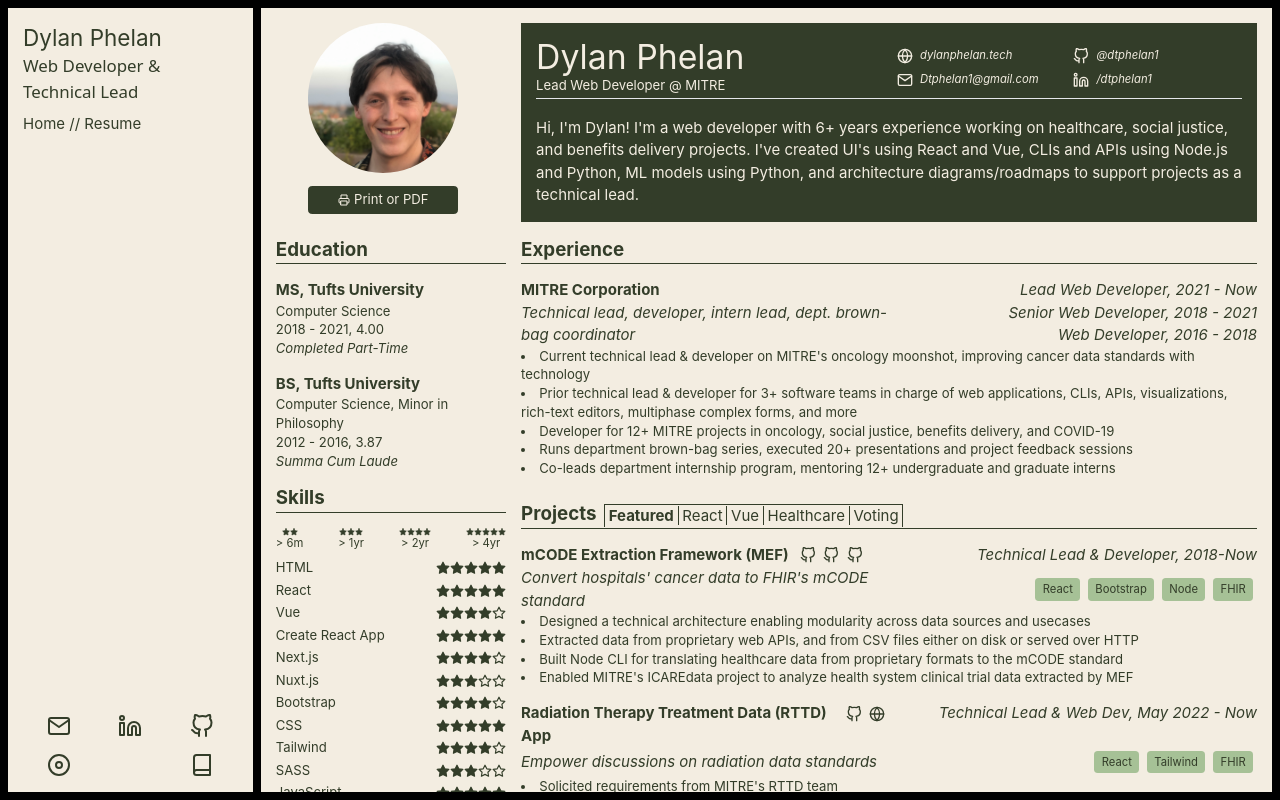
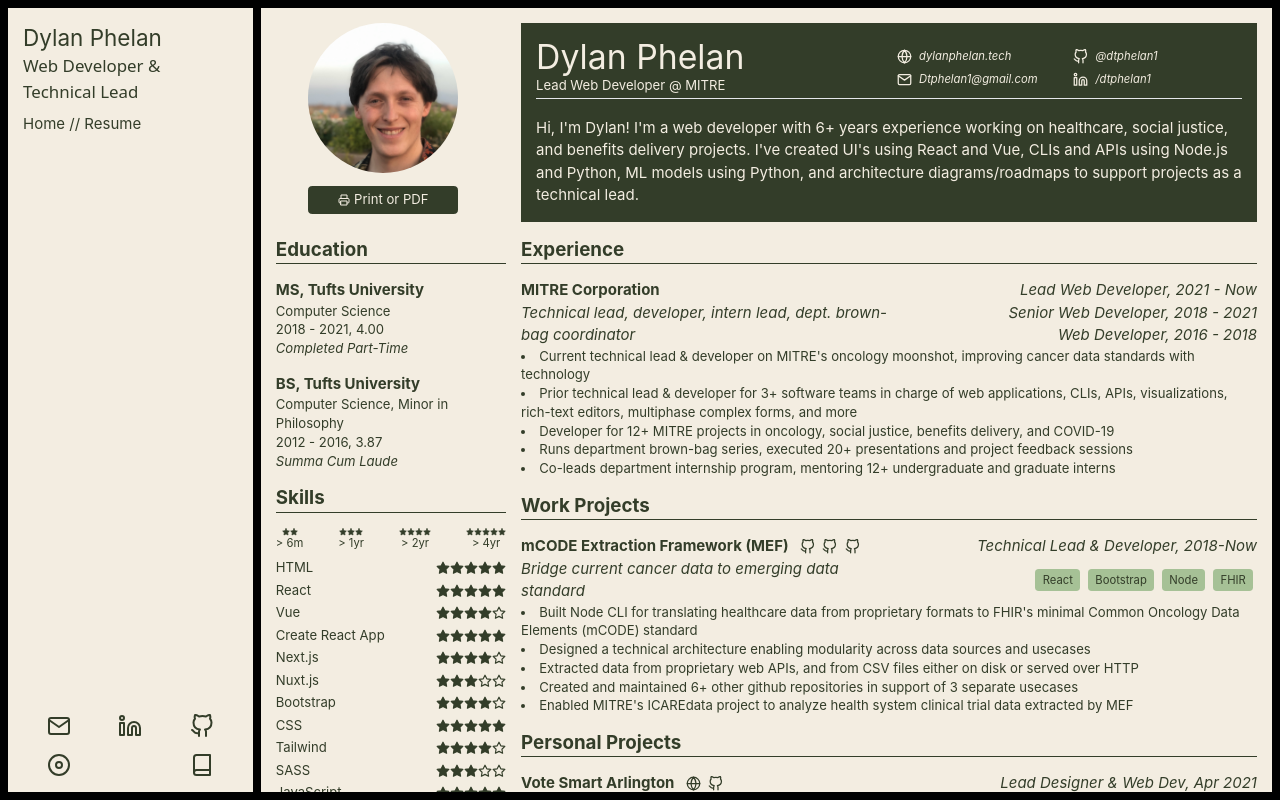
Before and after one commit to Dtphelan1/dtphelan1.github.io, a Next.js app: page /resume in a window 1280 px wide. Built offline with nearby package versions, Linux system fonts and the light colour scheme; some icons are missing.

Commit message:
remove skill area tabs; add separate project/personal sections; trimmed for printability

```diff
--- /dev/null
+++ b/components/SkillAreaTabs.js
@@ -0,0 +1,22 @@
+export default function SkillAreaTabs() {
+  const skillAreas = ["Featured", "React", "Vue", "Healthcare", "Voting"];
+  const [skillArea, setSkillArea] = useState(skillAreas[0]);
+  return (
+    <div className="relative inline-block max-w-[16.25rem] sm:max-w-max overflow-auto mb-[4px] bottom-[-11px] border-x border-t border-primary">
+      {skillAreas.map((curSkill) => {
+        return (
+          <p
+            key={curSkill}
+            className={
+              "cursor-pointer text-base inline border-primary border-r last-of-type:border-r-0 px-1 " +
+              (skillArea === curSkill && "font-bold")
+            }
+            onClick={() => setSkillArea(curSkill)}
+          >
+            {curSkill}
+          </p>
+        );
+      })}
+    </div>
+  );
+}
--- a/pages/resume.js
+++ b/pages/resume.js
@@ -91,9 +91,10 @@
       ],
     },
   ];
-  const projects = [
+  const workProjects = [
     {
       title: "mCODE Extraction Framework (MEF)",
+      featured: true,
       role: "Technical Lead & Developer",
       date: "2018-Now",
       links: [
@@ -113,12 +114,12 @@
           Icon: GitHub,
         },
       ],
-      elevatorPitch: "Convert hospitals' cancer data to FHIR's mCODE standard",
+      elevatorPitch: "Bridge current cancer data to emerging data standard",
       bullets: [
+        "Built Node CLI for translating healthcare data from proprietary formats to FHIR's minimal Common Oncology Data Elements (mCODE) standard",
         "Designed a technical architecture enabling modularity across data sources and usecases",
         "Extracted data from proprietary web APIs, and from CSV files either on disk or served over HTTP",
-        "Built Node CLI for translating healthcare data from proprietary formats to the mCODE standard",
-        // "Created and maintained 6+ other github repositories in support of 3 separate usecases",
+        "Created and maintained 6+ other github repositories in support of 3 separate usecases",
         "Enabled MITRE's ICAREdata project to analyze health system clinical trial data extracted by MEF",
       ],
       tags: ["React", "Bootstrap", "Node", "FHIR"],
@@ -141,8 +142,8 @@
       ],
       elevatorPitch: "Empower discussions on radiation data standards",
       bullets: [
-        "Solicited requirements from MITRE's RTTD team",
         "Developed React web application using Axios to fetch & render RTTD data from FHIR servers",
+        "Conducted requirements solicitations from MITRE's RTTD team",
         "Delivered initial prototype within 3 weeks, enabling the team's external stakeholder interviews",
         "Iterated application based on stakeholder feedback, supporting new request headers, reformatted visualizations, and metadata displays",
       ],
@@ -165,6 +166,7 @@
     {
       title: "MITRE's Social Justice Platform",
       role: "Web Dev",
+      // featured: true,
       date: "Jan - Sept 2022",
       links: [
         {
@@ -187,6 +189,22 @@
         "Implemented custom URLs for resources at the admin-authoring and routing level",
       ],
       tags: ["Vue", "EJS", "NGINX", "Express"],
+    },
+    {
+      title: "COVID-19 Free Testing Finder",
+      role: "Lead Web Developer",
+      date: "Oct 2021 - Jan 2022",
+      links: [],
+      elevatorPitch: "Find free COVID tests at ICATT-participating pharmacies ",
+      bullets: [
+        "Constructed a Vue application capable of finding free, nearby COVID-19 tests at pharmacies participating in CDC's Increasing Community Access To Testing (ICATT) program.",
+        "Collaborated with designer to tailor Vue components and tailwind styling to high fidelity wireframes",
+        "Utilized Open Street Maps and Leaflet for testing site visualization",
+        "Integrated backend web service request generating and response parsing into frontend",
+        "Transitioned complete web application to sponsor for integration into their deployment environemnt",
+        // TODO
+      ],
+      tags: ["Vue", "Tailwind", "Node", "Express", "Leaflet"],
     },
     {
       title: "FluxNotes",
@@ -215,60 +233,52 @@
       tags: ["React", "Material UI", "SCSS", "FHIR"],
     },
     {
-      title: "Vote Smart Arlington",
-      role: "Lead Designer & Web Dev",
-      date: "Apr 2021 ",
+      title: "Synthea Homepage",
+      role: "Lead Designer and Web Dev",
+      date: "2017",
       links: [
         {
-          url: "https://www.votesmartarlington.com/#/ ",
-          title: "Website",
+          url: "https://synthetichealth.github.io/synthea/",
+          title: "Synthea Website",
           Icon: Globe,
         },
+      ],
+      elevatorPitch:
+        "Generate free, synthetic, & realistic patient data easily",
+      bullets: [
+        "Constructed a simple HTML/JS site to spread awareness of MITRE's healthcare data generation tool, Synthea",
+        "Conducted landscape assessment for similar single-page information pages in academic contexts",
+        "Utilized Material Design and Bootstrap in the design of components",
+        "Facilitated the adoption of Synthea as the definitive tool for generating realistic but not real data in the FHIR community",
+        // TODO
+      ],
+      tags: ["HTML", "Material Design", "Bootstrap", "FHIR"],
+    },
     {
-          url: "https://github.com/dtphelan1/arlington-ma-town-member-voting",
-          title: "Code",
-          Icon: GitHub,
+      title: "MITRE's Standard Health Record Homepage",
+      role: "Lead Designer and Web Dev",
+      date: "2016",
+      links: [
+        {
+          url: "http://standardhealthrecord.org/",
+          title: "Standard Health Record Website",
+          Icon: Globe,
         },
       ],
-      elevatorPitch: "Learn how representatives vote on Arlington measures",
+      elevatorPitch:
+        "Sparking community engagement in healthcare standards development",
       bullets: [
-        "Organized a team of three devs to build a React web application with an Express backend",
-        "Visualized voting history of 100+ town representatives on ballot measures with React Table",
-        "Garnered appreciation from multiple local representatives, >1000 visits during local election week",
+        "Constructed a simple HTML/JS site to spread awareness of MITRE's healthcare data generation tool, Synthea",
+        "Constructed a simple HTML/JS site to spread awareness of MITRE's healthcare data generation tool, Synthea",
+        "Conducted landscape assessment for similar single-page information pages in academic contexts",
+        "Utilized Material Design and Bootstrap in the design of components",
+        "Facilitated the adoption of Synthea as the definitive tool for generating realistic but not real data in the FHIR community",
+        // TODO
       ],
-      tags: ["Sketch", "React", "Bootstrap", "Node"],
+      tags: ["HTML", "Material Design", "Bootstrap", "FHIR"],
     },
-    {
-      title: "Ranked Choice Voting (RCV) Simulation Research",
-      role: "Lead Designer & Web Dev",
-      date: "Sept 2020 - May 2021",
-      links: [
-        {
-          url: "https://mggg.github.io/rcv-webapp/#/",
-          title: "RCV Simulation Demo",
-          Icon: Globe,
-        },
-        {
-          url: "https://github.com/mggg/rcv-webapp",
-          title: "Frontend Code",
-          Icon: GitHub,
-        },
-        {
-          url: "https://github.com/mggg/RCV_Basics",
-          title: "Frontend Code",
-          Icon: GitHub,
-        },
-      ],
-      elevatorPitch: "Explore RCV's impact on election outcomes",
-      bullets: [
-        "Implemented a React web application and Python Flask API for running RCV election simulations",
-        "Conducted contextual inquiries to understand target users' interaction and visualization needs",
-        "Designed mockups for defining input parameters and visualizing election outcomes",
-        "Created Flask API for running and aggregating 4 types of RCV simulation",
-        "Visualize simulation outcomes across various model types with Victory charts",
-      ],
-      tags: ["Balsamiq", "React", "Bootstrap", "Python"],
-    },
+  ];
+  const personalProjects = [
     {
       title: "Sorting out Bandcamp Merch",
       role: "Lead Web Dev",
@@ -317,6 +327,110 @@
       ],
       tags: ["HTML", "Tailwind", "jQuery", "Vercel"],
     },
+    {
+      title: "Vote Smart Arlington",
+      role: "Lead Designer & Web Dev",
+      featured: true,
+      date: "Apr 2021 ",
+      links: [
+        {
+          url: "https://www.votesmartarlington.com/#/",
+          title: "Vote Smart Arlington Website",
+          Icon: Globe,
+        },
+        {
+          url: "https://github.com/dtphelan1/arlington-ma-town-member-voting",
+          title: "Vote Smart Arlington Code",
+          Icon: GitHub,
+        },
+      ],
+      elevatorPitch: "Learn how representatives vote on Arlington measures",
+      bullets: [
+        "Organized a team of three devs to build a React web application with an Express backend",
+        "Visualized voting history of 100+ town representatives on ballot measures with React Table",
+        "Garnered appreciation from multiple local representatives, >1000 visits during local election week",
+      ],
+      tags: ["Sketch", "React", "Bootstrap", "Node"],
+    },
+    {
+      title: "Ranked Choice Voting (RCV) Simulation Research",
+      role: "Lead Designer & Web Dev",
+      date: "Sept 2020 - May 2021",
+      links: [
+        {
+          url: "https://mggg.github.io/rcv-webapp/#/",
+          title: "RCV Simulation Demo",
+          Icon: Globe,
+        },
+        {
+          url: "https://github.com/mggg/rcv-webapp",
+          title: "Frontend Code",
+          Icon: GitHub,
+        },
+        {
+          url: "https://github.com/mggg/RCV_Basics",
+          title: "Frontend Code",
+          Icon: GitHub,
+        },
+      ],
+      elevatorPitch: "Explore RCV's impact on election outcomes",
+      bullets: [
+        "Implemented a React web application and Python Flask API for running RCV election simulations",
+        "Conducted contextual inquiries to understand target users' interaction and visualization needs",
+        "Designed mockups for defining input parameters and visualizing election outcomes",
+        "Created Flask API for running and aggregating 4 types of RCV simulation",
+        "Visualize simulation outcomes across various model types with Victory charts",
+      ],
+      tags: ["Balsamiq", "React", "Bootstrap", "Python"],
+    },
+    {
+      title: "Elections and Tournaments",
+      role: "Solo Project",
+      date: "Summer 2020",
+      links: [
+        {
+          url: "https://dtphelan1.github.io/elections/ ",
+          title: "Website",
+          Icon: Globe,
+        },
+        {
+          url: "https://github.com/Dtphelan1/elections",
+          title: "Code",
+          Icon: GitHub,
+        },
+      ],
+      elevatorPitch: "Explain frustrating voting patterns with graph theory",
+      bullets: [
+        "Built a React-powered one-pager using Graph Theory to explore frustrations with First Past the Post voting",
+        "Leveraged 'tournaments' as a mechanism of Explored ",
+        "Garnered appreciation from multiple local representatives, >1000 visits during local election week",
+      ],
+      tags: ["React", "Bootstrap", "SASS"],
+    },
+    {
+      title: "Gerrymandering & Markov Chain Monte Carlo Simulation",
+      role: "Solo Project",
+      date: "Spring 2020",
+      links: [
+        {
+          url: "https://dtphelan1.github.io/elections/ ",
+          title: "Website",
+          Icon: Globe,
+        },
+        {
+          url: "https://github.com/Dtphelan1/elections",
+          title: "Code",
+          Icon: GitHub,
+        },
+      ],
+      elevatorPitch: "Use graphs and simulation to identify gerrymandering",
+      bullets: [
+        "Used markov chain monte carlo simulation to quantifying the likelihood a voting district map is gerrymandered",
+        "Replicated Tufts' MGGG lab's ReCombination algorithm using Python to generate new district maps",
+        "Visualize frequency plot of simulated graph 'eccentricity' using matplotlib to show outliership",
+      ],
+      tags: ["Python", "matplotlib", "argparse"],
+    },
   ];
   const education = [
     {
@@ -364,8 +478,6 @@
     { name: "Balsamiq", level: 3 },
     // { name: "Sketch", level: 2 },
   ];
-  const skillAreas = ["Featured", "React", "Vue", "Healthcare", "Voting"];
-  const [skillArea, setSkillArea] = useState(skillAreas[0]);
   // Printing logic
   // Ref of the component to print
   const componentRef = useRef();
@@ -423,7 +535,7 @@
                           href={link.link}
                           rel="noopener noreferrer"
                         >
-                          <link.Icon size={16} className="inline mr-2" />
+                          <link.Icon size={15} className="inline mr-2" />
                           {link.display}
                         </a>
                       </li>
@@ -519,25 +631,11 @@
                 })}
               </div>
               <div id="projects">
-                <h2 className="text-xl font-bold inline mr-2">Projects</h2>
-                <div className="relative inline-block max-w-[16.25rem] md:max-w-max overflow-auto mb-[4px] bottom-[-11px] border-x border-t border-primary">
-                  {skillAreas.map((curSkill) => {
-                    return (
-                      <p
-                        key={curSkill}
-                        className={
-                          "cursor-pointer text-base inline border-primary border-r last-of-type:border-r-0 px-1 " +
-                          (skillArea === curSkill && "font-bold")
-                        }
-                        onClick={() => setSkillArea(curSkill)}
-                      >
-                        {curSkill}
-                      </p>
-                    );
-                  })}
-                </div>
+                <h2 className="text-xl font-bold inline mr-2">Work Projects</h2>
                 <hr className="w-full border-primary pb-4" />
-                {projects.map((project) => {
+                {workProjects
+                  .filter((proj) => proj.featured)
+                  .map((project) => {
                     return (
                       <article
                         id={project.title}
@@ -558,7 +656,72 @@
                                     title={link.title}
                                     className="m-1 text-base font-bold animate__animated hover:animate__pulse"
                                   >
-                                  <link.Icon size={16} />
+                                    <link.Icon size={15} />
+                                  </a>
+                                ))}
+                              </div>
+                            </div>
+                            <p className="basis-full md:basis-1/2 text-base text-left md:text-right">
+                              {projectMetadata(project)}
+                            </p>
+                          </div>
+                          {/* Tags */}
+                          <div className="w-full flex flex-col-reverse items-start md:flex-row md:flex-wrap md:justify-between md:items-center">
+                            <p className="basis-full md:basis-1/2 text-base italic flex-1 pr-2">
+                              {project.elevatorPitch}
+                            </p>
+                            <div className="basis-full md:basis-1/2 flex flex-1 flex-row flex-wrap items-center justify-start md:justify-end">
+                              {project.tags.map((tag) => {
+                                return (
+                                  <p
+                                    id={tag}
+                                    key={tag}
+                                    className="inline px-2 py-1 mx-1 my-1 max-h-6 first-of-type:ml-0 rounded bg-primary-ultra-light text-primary text-xs "
+                                  >
+                                    {tag}
+                                  </p>
+                                );
+                              })}
+                            </div>
+                          </div>
+                        </header>
+                        {/* Bullets */}
+                        <ul className="list-inside list-disc text-sm">
+                          {project.bullets?.map((bullet) => (
+                            <li key={bullet}>{bullet}</li>
+                          ))}
+                        </ul>
+                      </article>
+                    );
+                  })}
+                <h2 className="text-xl font-bold inline mr-2">
+                  Personal Projects
+                </h2>
+                <hr className="w-full border-primary pb-4" />
+                {personalProjects
+                  .filter((proj) => proj.featured)
+                  .map((project) => {
+                    return (
+                      <article
+                        id={project.title}
+                        className="mb-4 last-of-type:mb-4"
+                        key={project.title}
+                      >
+                        <header>
+                          <div className="w-full flex flex-row flex-wrap justify-start">
+                            <div className="flex justify-between md:justify-start basis-full md:basis-1/2 text-base font-bold">
+                              <h3 className="pr-2">{project.title}</h3>
+                              {/* Links */}
+                              <div className="flex flex-row ">
+                                {project.links.map((link) => (
+                                  <a
+                                    target="__blank"
+                                    href={link.url}
+                                    key={link.url}
+                                    title={link.title}
+                                    className="m-1 text-base font-bold animate__animated hover:animate__pulse"
+                                  >
+                                    <link.Icon size={15} />
                                   </a>
                                 ))}
                               </div>
@@ -600,13 +763,6 @@
             </section>
           </div>
         </div>
-        {/* <Image
-        src={WaveRight}
-        className="h-full"
-        fill
-        width={"100px"}
-        // height={"100%"}
-      /> */}
       </div>
     </PageFadeWrapper>
   );
```
Lines whose indentation alone changed are shown as unchanged.
